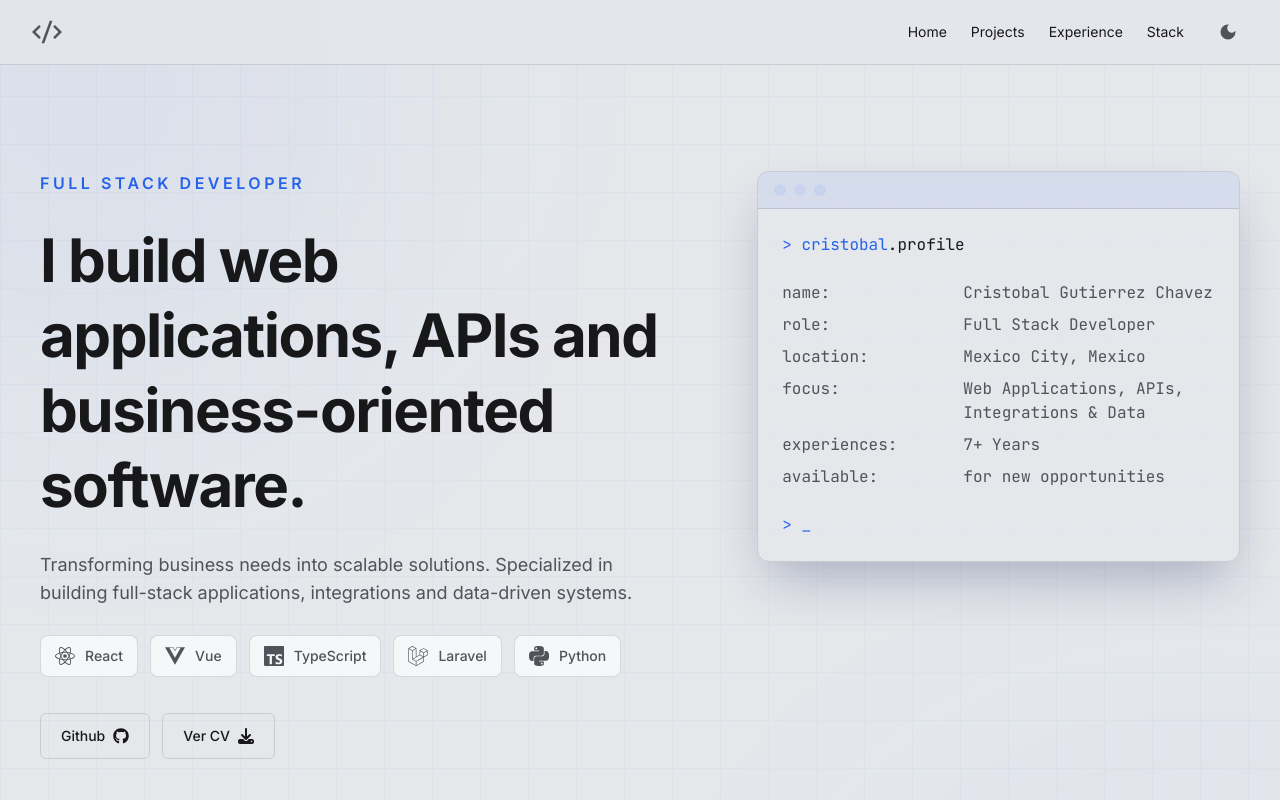
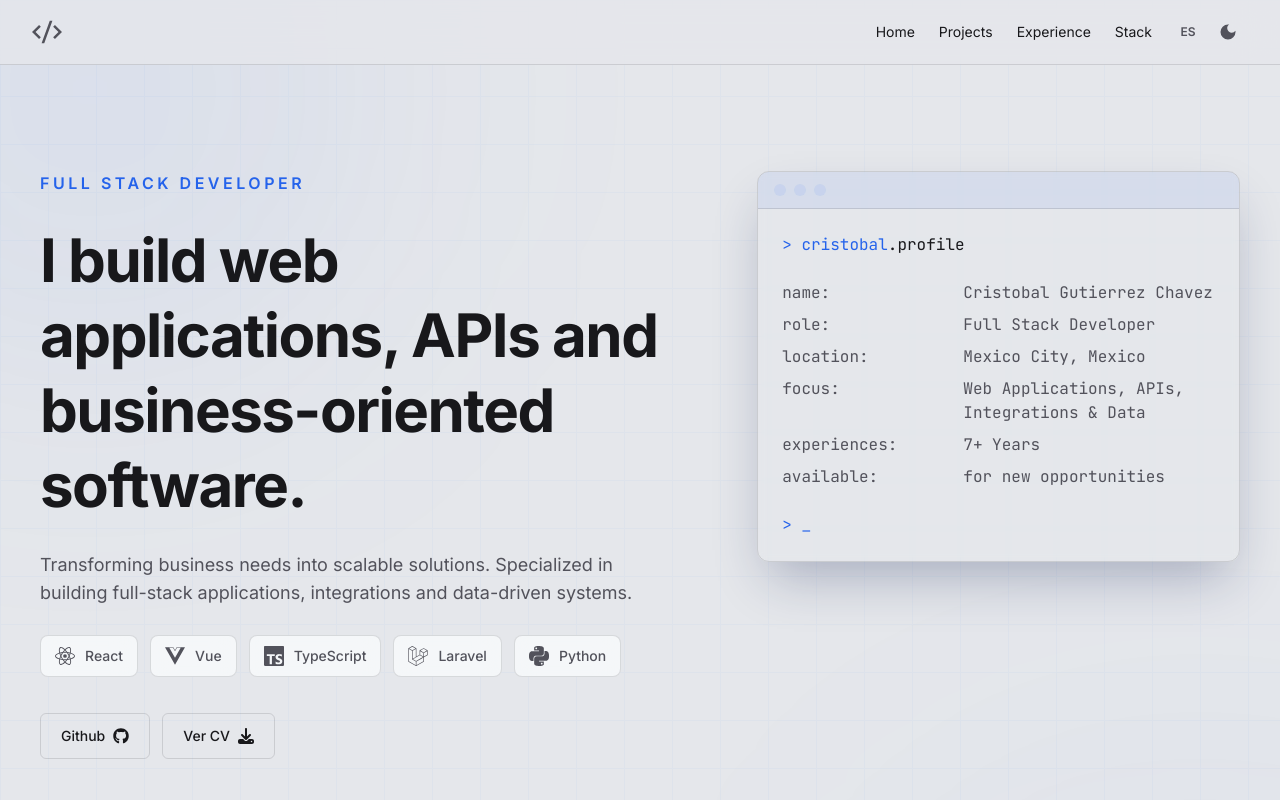
Before and after one commit to cr-gcc/portfolio, a React (Vite) app: page / in a window 1280 px wide. Shown: the top 800 px of the page. Built offline with nearby package versions, Linux system fonts and the light colour scheme.

Commit message:
Header language

```diff
--- a/src/app/main.tsx
+++ b/src/app/main.tsx
@@ -1,10 +1,13 @@
 import { StrictMode } from 'react'
 import { createRoot } from 'react-dom/client'
+import { LanguageProvider } from '@/context/LanguageContext.tsx';
 import './index.css'
 import App from './App.tsx'
 
 createRoot(document.getElementById('root')!).render(
     <StrictMode>
-        <App />
+        <LanguageProvider>
+            <App />
+        </LanguageProvider>
     </StrictMode>,
 )
--- a/src/components/Header.tsx
+++ b/src/components/Header.tsx
@@ -2,17 +2,18 @@ import { useEffect, useState } from "react";
 import { RiCodeSSlashLine } from "react-icons/ri";
 import { MdLightMode, MdDarkMode } from "react-icons/md";
 import { HiMenuAlt3, HiX } from "react-icons/hi";
+import { useLanguage } from "@/context/LanguageContext";
 import type { Theme } from "@/types/theme.type";
 
 export function Header() {
+    const { language, toggleLanguage, t } = useLanguage();
     const [isMenuOpen, setIsMenuOpen] = useState(false);
     const navLinks = [
-        { label: "Home", href: "#home" },
-        { label: "Projects", href: "#projects" },
-        { label: "Experience", href: "#experience" },
-        { label: "Stack", href: "#stack" }
+        { label: t.navigation.home, href: "#home" },
+        { label: t.navigation.projects, href: "#projects" },
+        { label: t.navigation.experience, href: "#experience" },
+        { label: t.navigation.stack, href: "#stack" }
     ];
-
     const [theme, setTheme] = useState<Theme>(() => {
         const storedTheme = localStorage.getItem("theme") as Theme | null;
         if (storedTheme) return storedTheme;
@@ -47,7 +48,7 @@ export function Header() {
                         "
                     />
                 </a>
-                <div className="flex flex-1 items-center justify-end">
+                <div className="flex flex-1 items-center justify-end gap-4">
                     <nav aria-label="Global" className="hidden md:block">
                         <ul className="flex items-center gap-6 text-sm">
                             {navLinks.map((link) => (
@@ -57,7 +58,21 @@ export function Header() {
                                     </a>
                                 </li>
                             ))}
-                            <li>
+                        </ul>
+                    </nav>
+                    <div className="flex items-center">
+                        <button
+                            className="inline-flex h-10 min-w-10 cursor-pointer items-center justify-center rounded-lg px-2 text-xs font-semibold text-text-secondary transition duration-200 hover:bg-accent-soft hover:text-accent"
+                            type="button"
+                            onClick={toggleLanguage}
+                            aria-label={
+                                language === "en"
+                                    ? "Cambiar idioma a español"
+                                    : "Change language to English"
+                            }
+                        >
+                            {language === "en" ? "ES" : "EN"}
+                        </button>
                         <button
                             className="inline-flex size-10 cursor-pointer items-center justify-center rounded-lg text-text-secondary transition duration-200 hover:bg-accent-soft hover:text-accent"
                             type="button"
@@ -70,10 +85,6 @@ export function Header() {
                                 <MdDarkMode className="size-5" />
                             )}
                         </button>
-                            </li>
-                        </ul>
-                    </nav>
-                    <div className="flex items-center gap-2">
                         <button
                             type="button"
                             onClick={() => setIsMenuOpen((prev) => !prev)}
--- /dev/null
+++ b/src/context/LanguageContext.tsx
@@ -0,0 +1,71 @@
+import {
+    createContext,
+    useContext,
+    useEffect,
+    useState,
+    type ReactNode,
+} from "react";
+import { translations } from "@/i18n/translations";
+
+export type Language = "es" | "en";
+
+interface LanguageContextType {
+    language: Language;
+    setLanguage: (language: Language) => void;
+    toggleLanguage: () => void;
+    t: (typeof translations)[Language];
+}
+
+const LanguageContext = createContext<LanguageContextType | undefined>(
+    undefined
+);
+
+export function LanguageProvider({
+    children,
+}: {
+    children: ReactNode;
+}) {
+    const [language, setLanguage] = useState<Language>(() => {
+        const storedLanguage = localStorage.getItem("language");
+        return storedLanguage === "es" ? "es" : "en";
+    });
+
+    const toggleLanguage = () => {
+        setLanguage((current) =>
+            current === "en" ? "es" : "en"
+        );
+    };
+
+    useEffect(() => {
+        localStorage.setItem("language", language);
+
+        document.documentElement.lang = language;
+    }, [language]);
+
+    const t = translations[language];
+
+    return (
+        <LanguageContext.Provider
+            value={{
+                language,
+                setLanguage,
+                toggleLanguage,
+                t,
+            }}
+        >
+            {children}
+        </LanguageContext.Provider>
+    );
+}
+
+export function useLanguage() {
+    const context = useContext(LanguageContext);
+
+    if (!context) {
+        throw new Error(
+            "useLanguage must be used inside LanguageProvider"
+        );
+    }
+
+    return context;
+}
--- /dev/null
+++ b/src/i18n/en.ts
@@ -0,0 +1,52 @@
+export const en = {
+    navigation: {
+        home: "Home",
+        projects: "Projects",
+        experience: "Experience",
+        stack: "Stack"
+    },
+
+    hero: {
+        role: "Full Stack Developer",
+        title: "I build web applications, APIs and business-oriented software.",
+        subtitle: "Transforming business needs into scalable solutions. Specialized in building full-stack applications, integrations and data-driven systems.",
+        actions: {
+            github: "GitHub",
+            cv: "View CV"
+        },
+        terminal: {
+            profile: "profile",
+            file_name: "name",
+            file_role: "role",
+            file_location: "location",
+            file_focus: "focus",
+            file_experience: "experience",
+            file_availability: "availability",
+            role: "Full Stack Developer",
+            location: "Mexico City, Mexico",
+            focus: "Web Applications, APIs, Integrations & Data",
+            experience: "6+ Years",
+            availability: "Open to new opportunities"
+        }
+    },
+
+    projects: {
+        title: "Selected work",
+        all: "View all projects",
+    },
+
+    experience: {
+        eyebrow: "Experience",
+        title: "Professional Journey",
+    },
+
+    stack: {
+        eyebrow: "Tech Stack",
+        title: "Technologies I work with",
+    },
+
+    contact: {
+        eyebrow: "Contact",
+        title: "Let's connect",
+    },
+} as const;
--- /dev/null
+++ b/src/i18n/es.ts
@@ -0,0 +1,51 @@
+export const es = {
+    navigation: {
+        home: "Inicio",
+        projects: "Proyectos",
+        experience: "Experiencia",
+        stack: "Tecnologías"
+    },
+
+    hero: {
+        role: "Desarrollador Full Stack",
+        title: "Construyo aplicaciones web, APIs y software orientado a negocios.",
+        subtitle: "Transformo necesidades de negocio en soluciones escalables. Especializado en el desarrollo de aplicaciones full-stack, integraciones y sistemas basados en datos.",
+        actions: {
+            github: "GitHub",
+            cv: "Ver CV"
+        },
+        terminal: {
+            profile: "perfil",
+            file_name: "nombre",
+            file_role: "rol",
+            file_location: "ubicación",
+            file_focus: "enfoque",
+            file_experience: "experiencia",
+            file_availability: "disponibilidad",
+            role: "Desarrollador Full Stack",
+            location: "Ciudad de Mexico, Mexico",
+            focus: "Construyo aplicaciones web, APIs y software orientado a negocios y datos",
+            experience: "6+ Años",
+            availability: "Disponible para nuevas oportunidades"
+        }
+    },
+
+    projects: {
+        title: "Proyectos destacados",
+        all: "Todos los proyectos",
+    },
+
+    experience: {
+        title: "Trayectoria profesional",
+    },
+
+    stack: {
+        eyebrow: "Stack tecnológico",
+        title: "Tecnologías con las que trabajo",
+    },
+
+    contact: {
+        eyebrow: "Contacto",
+        title: "Hablemos",
+    },
+} as const;
--- /dev/null
+++ b/src/i18n/translations.ts
@@ -0,0 +1,7 @@
+import { en } from "./en";
+import { es } from "./es";
+
+export const translations = {
+    en,
+    es,
+};
```
Lines whose indentation alone changed are shown as unchanged.
